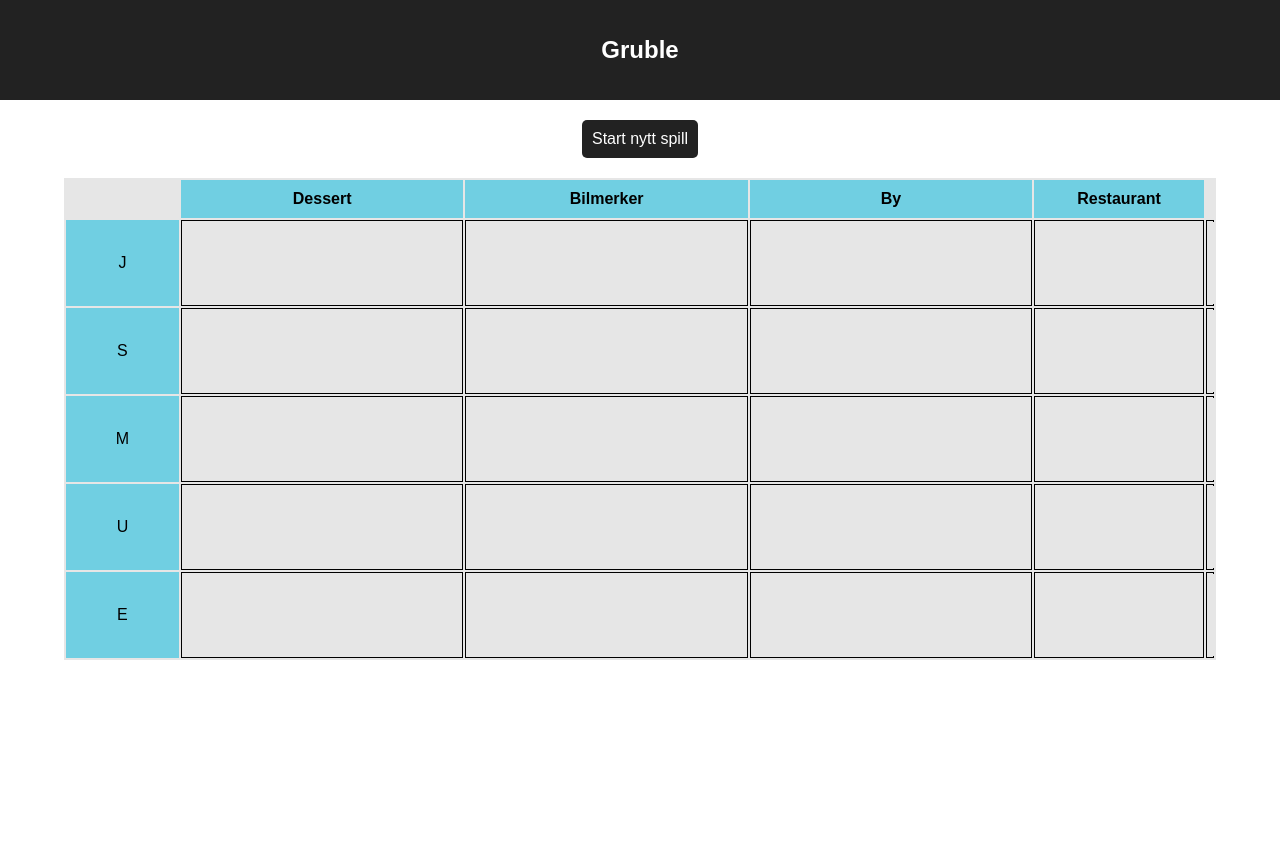
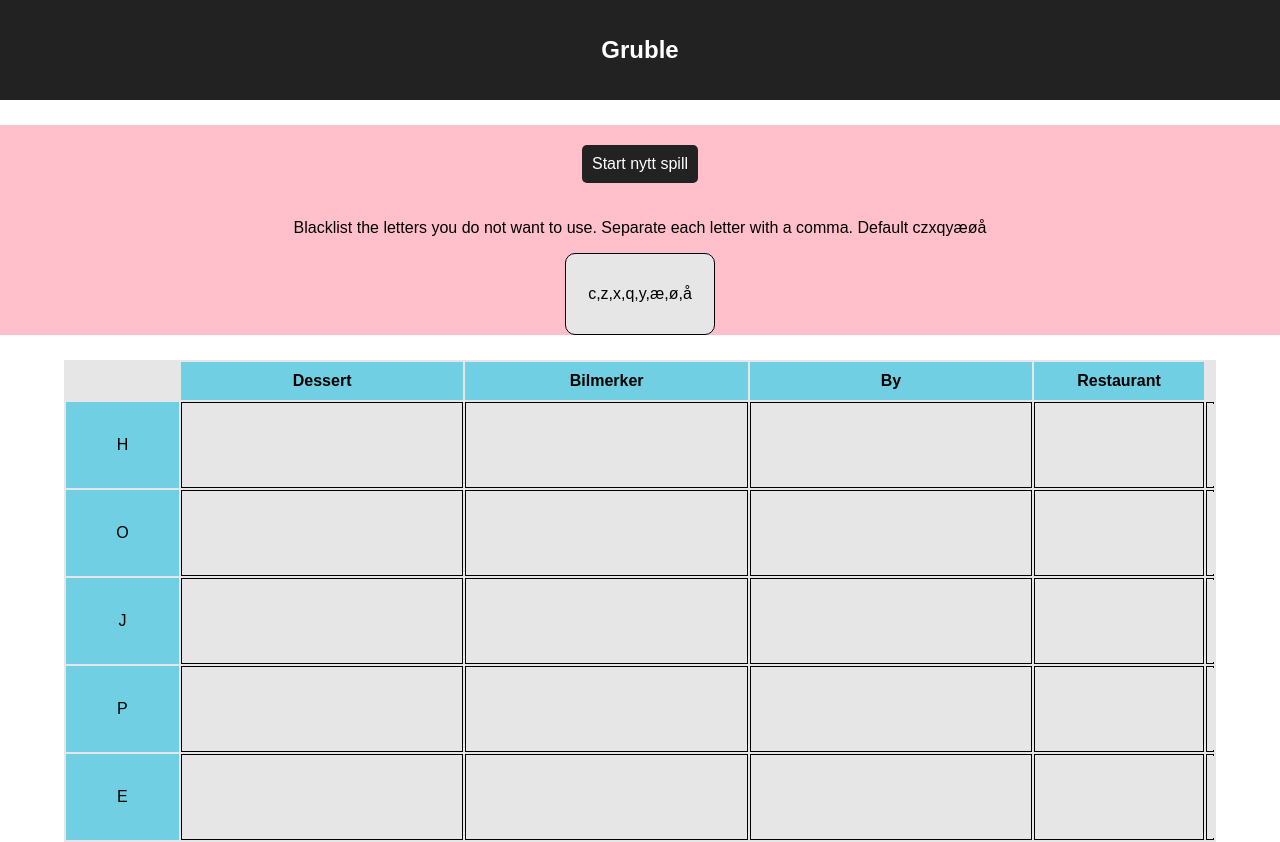
Before and after one commit to sndrem/Gruble, a React (Create React App) app: page / in a window 1280 px wide. Before the commit the page ends 800 px from the top, so only its background shows below. Built offline with nearby package versions, Linux system fonts and the light colour scheme.

Commit message:
Added a blacklist the user can edit to remove certain letters from the game. Next step is to add how many topics and letter the user wants to play

```diff
--- a/src/GameComponent/Cell.js
+++ b/src/GameComponent/Cell.js
@@ -11,7 +11,7 @@ class Cell extends Component {
 	}
 
 	componentWillReceiveProps(nextProps){
-		this.state = {
+		this.setState = {
 		    statusClass: nextProps.statusClass
 		  };
 	}
--- a/src/GameComponent/GameButtons.css
+++ b/src/GameComponent/GameButtons.css
@@ -1,3 +1,8 @@
+
+.game-buttons {
+	margin: 25px 0px;
+	background: pink;
+}
 
 .game-buttons ul {
 	list-style: none;
@@ -19,3 +24,13 @@
 	cursor: pointer;
 	text-decoration: underline;
 }
+
+.game-buttons input[type="text"] {
+	display: block;
+	width: 10%;
+	border: 1px solid black;
+	border-radius: 10px;
+	padding: 0px 10px;
+	font-size: initial;
+
+}
--- a/src/GameComponent/GameButtons.js
+++ b/src/GameComponent/GameButtons.js
@@ -3,6 +3,9 @@ import './GameButtons.css';
 
 class GameButtons extends Component {
 
+	constructor(props) {
+		super(props);
+	}
 
 
 	render() {
@@ -11,6 +14,8 @@ class GameButtons extends Component {
 					<ul>
 						<li onClick={this.props.resetBoard}>Start nytt spill</li>
 					</ul>
+					<p>Blacklist the letters you do not want to use. Separate each letter with a comma. Default {this.props.blacklist}</p>
+					<input type="text" placeholder="blacklist letters. Separate the letters you do not want with a comma" defaultValue={this.props.blacklist} onChange={this.props.editBlacklist} />
 				</div>
 			)
 	}
--- a/src/GameComponent/GameComponent.js
+++ b/src/GameComponent/GameComponent.js
@@ -10,8 +10,9 @@ class GameComponent extends Component {
 		super();
 		this.state = {
 			rows: this.pickRows(data.topics, 4),
-			columns: this.pickRows(data.letters, 5),
-			statusClass: 'unintialized'
+			columns: this.pickRows(data.letters, 5, data.blacklist),
+			statusClass: 'unintialized',
+			blacklist: [...data.blacklist]
 		};
 
 	}
@@ -21,7 +22,6 @@ class GameComponent extends Component {
 	}
 
 	fillData(nums, letter) {
-		console.log("Filling data");
 		let elements = [];
 		for(let i = 0; i < nums; i++) {
 			elements.push(
@@ -40,12 +40,18 @@ class GameComponent extends Component {
 		})
 	}
 
+	removeElementsInBlacklist(elements, blacklist) {
+		const x = elements.filter(elem => !blacklist.includes(elem));
+		console.log(x, blacklist);
+		return x;
+	}
 
-	pickRows(rows, numOfRows) {
+
+	pickRows(rows, numOfRows, blacklist=[]) {
 		if(numOfRows > rows.length || numOfRows <= 0) {
 			throw new Error(`You must pick a positive number between 0 and ${rows.length}`);
 		}
-		const gameRows = [...rows];
+		const gameRows = [...this.removeElementsInBlacklist(rows, blacklist)];
 		let pickedRows = [];
 		for(let i = 0; i < numOfRows; i++) {
 			const random = this.generateRandomNumber(0, gameRows.length);
@@ -62,7 +68,7 @@ class GameComponent extends Component {
 	resetBoard() {
 		this.setState({
 			rows: this.pickRows(data.topics, 4),
-			columns: this.pickRows(data.letters, 5),
+			columns: this.pickRows(data.letters, 5, this.state.blacklist),
 			statusClass: 'unintialized'
 		});
 
@@ -70,10 +76,20 @@ class GameComponent extends Component {
 		this.createTableRows(this.state.rows);
 	}
 
+	editBlacklist(e) {
+		const blacklist = e.target.value.split(',').filter(letter => {
+			return letter !== '';
+		})
+		console.log("Edit blacklist", blacklist);
+		this.setState({
+			blacklist
+		});
+	}
+
 	render() {
 		return (
 				<div className="game-board">
-					<GameButtons resetBoard={this.resetBoard.bind(this)} />
+					<GameButtons resetBoard={this.resetBoard.bind(this)} blacklist={this.state.blacklist} editBlacklist={this.editBlacklist.bind(this)} />
 					<GameBoard pickRows={this.pickRows.bind(this)} createTableRows={this.createTableRows.bind(this)} createTableColumns={this.createTableColumns.bind(this)} rows={this.state.rows} columns={this.state.columns} />
 				</div>
 
--- a/src/data/data.js
+++ b/src/data/data.js
@@ -1,5 +1,6 @@
 const data = {
 	letters: [	'a',
+
 				'b',
 				'c',
 				'd',
@@ -41,6 +42,17 @@ const data = {
 		'Restaurant',
 		'Hovedstad',
 		'By'
+	],
+
+	blacklist: [
+		'c',
+		'z',
+		'x',
+		'q',
+		'y',
+		'æ',
+		'ø',
+		'å'
 	]
 }
 
```
